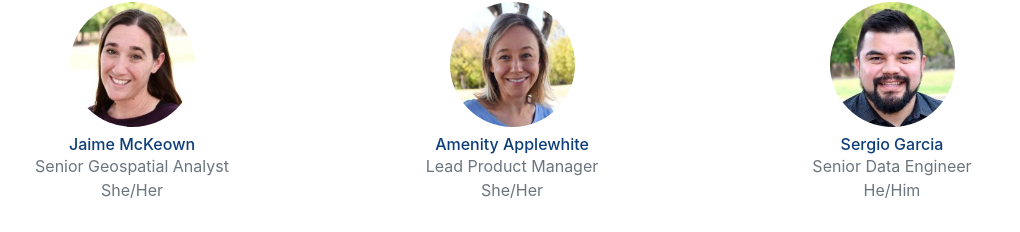
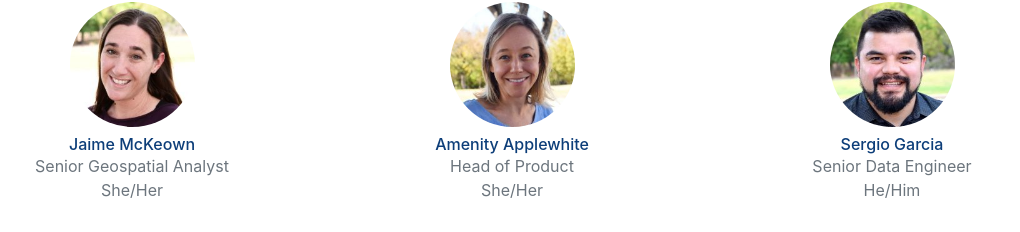
Before and after one commit to cityofaustin/atd-product, a Next.js app: page /about in a window 1280 px wide. Shown: the part 1441-1673 px from the top of the page, without its empty margins (128-1148 px from the left). Built offline with nearby package versions, Linux system fonts and the light colour scheme; no server answers.

Commit message:
Update Amenity's title to Head of Product

```diff
--- a/pages/about/index.js
+++ b/pages/about/index.js
@@ -51,7 +51,7 @@ const TEAM_MEMBERS = [
   {
     name: "Amenity Applewhite",
     pronouns: "She/Her",
-    title: "Lead Product Manager",
+    title: "Head of Product",
     src: "assets/headshots/amenity_applewhite.jpeg",
   },
   {
```
